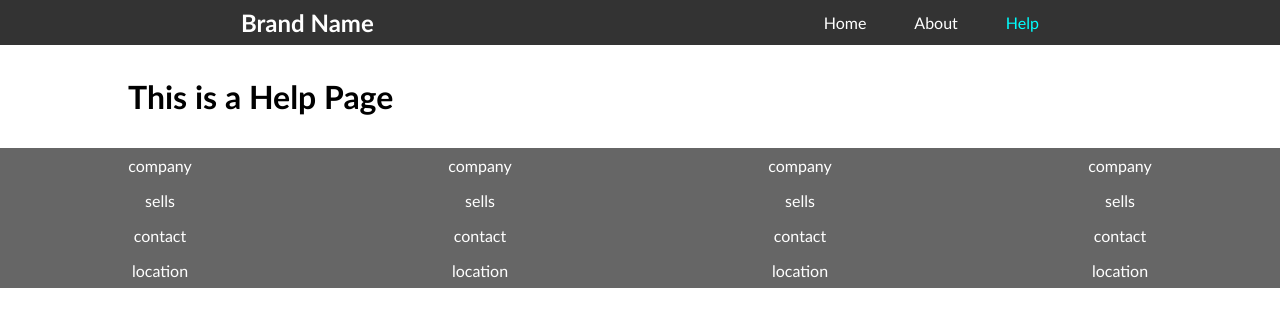
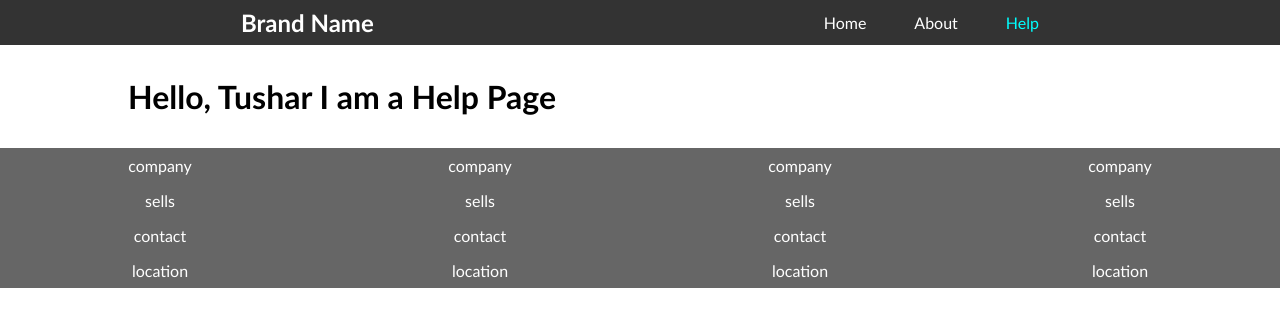
Before and after one commit to karim742/Full-stack-army-video-31-project-about-props-children-and-state, a React (Create React App) app: page /help in a window 1280 px wide. Shown: the top 326 px of the page. Built offline with nearby package versions, Linux system fonts and the light colour scheme.

Commit message:
add useEffect concept

```diff
--- a/src/Component/Pages/Help.jsx
+++ b/src/Component/Pages/Help.jsx
@@ -1,11 +1,19 @@
-import React from 'react';
+import React, { useState, useEffect } from 'react';
 import Layout from '../Layout/Layout';
 
 function Help() {
+  const [state, setState] = useState({});
+  useEffect(() => {
+    setTimeout(() => {
+      setState({ name: 'Tushar' });
+      console.log('setTimeOut rendering');
+    }, 2000);
+  }, []);
+  console.log('help component rendering');
   return (
     <>
       <Layout>
-        <h1>This is a Help Page</h1>
+        <h1>Hello, {state.name ? state.name : 'Guest'} I am a Help Page</h1>
       </Layout>
     </>
   );
```
